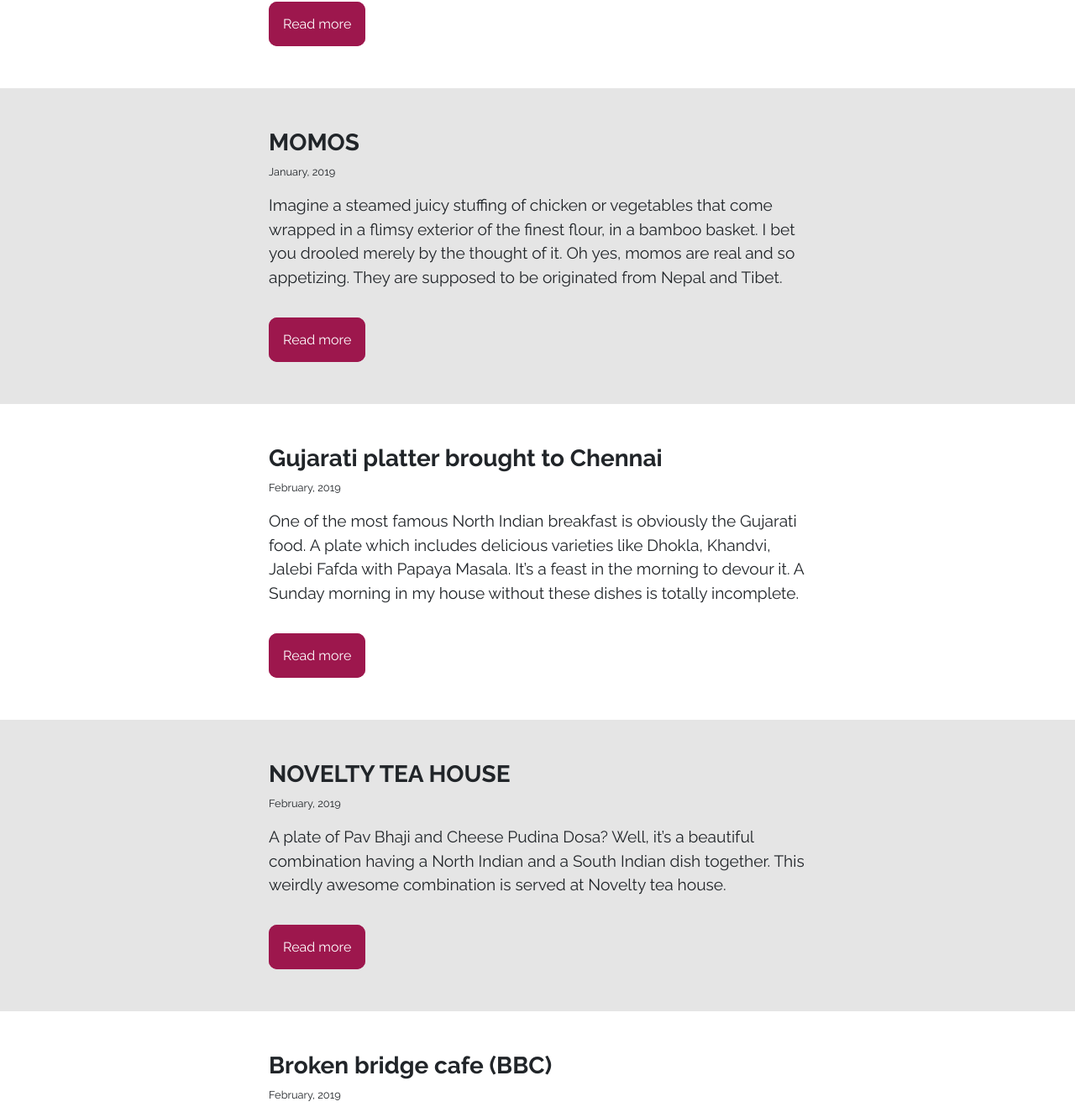
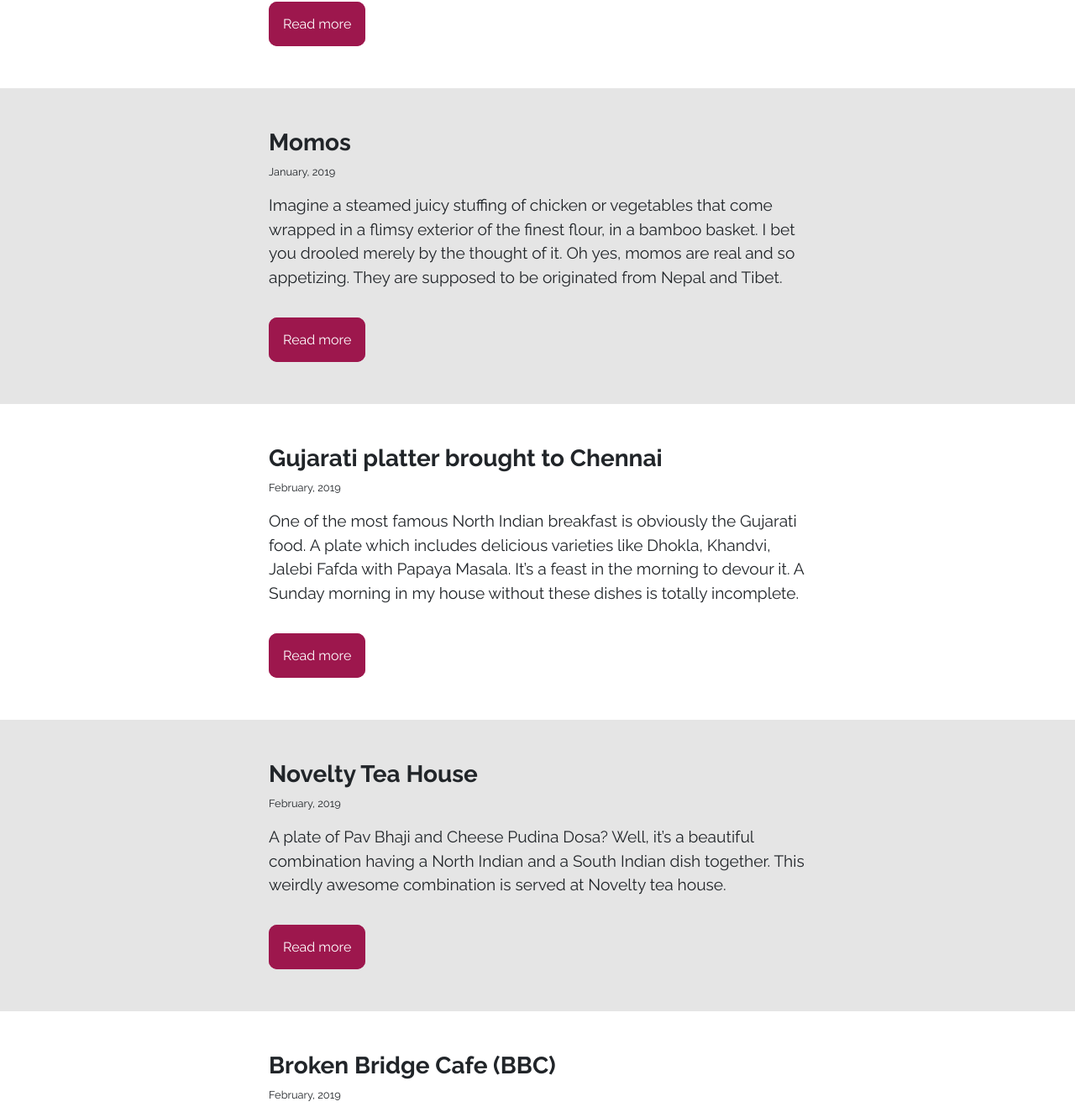
Before and after one commit to muskaanshah/portfolio, a plain HTML site: page blogs.html in a window 1280 px wide. Shown: the part 2242-3560 px from the top of the page at 84% size. Drawn offline with nearby package versions, Linux system fonts and the light colour scheme.

Commit message:
Update blogs.html

```diff
--- a/blogs.html
+++ b/blogs.html
@@ -73,7 +73,7 @@
             more</a><br><br><br>
     </div>
     <div class="container-fluid pb-3">
-        <h3 style="padding-top: 3rem" class="container-centre"><strong>Eating circles</strong></h3>
+        <h3 style="padding-top: 3rem" class="container-centre"><strong>Eating Circles</strong></h3>
         <small style="display: block; padding-top: 0.5rem;" class="container-centre">January, 2019</small>
         <p style="padding: 1rem 0% 3rem; font-size: 120%;" class="container-centre">Being a North Indian who lives in
             Chennai, I have a specific liking towards south indian food and especially if it’s a little different from
@@ -84,7 +84,7 @@
             more</a><br><br><br>
     </div>
     <div class="container-fluid pb-3" style="background-color: var(--bg-grey);">
-        <h3 style="padding-top: 3rem" class="container-centre"><strong>MOMOS</strong></h3>
+        <h3 style="padding-top: 3rem" class="container-centre"><strong>Momos</strong></h3>
         <small style="display: block; padding-top: 0.5rem;" class="container-centre">January, 2019</small>
         <p style="padding: 1rem 0% 3rem; font-size: 120%;" class="container-centre">Imagine a steamed juicy stuffing of
             chicken or vegetables that come wrapped in a flimsy exterior of the finest flour, in a bamboo basket. I bet
@@ -106,7 +106,7 @@
             more</a><br><br><br>
     </div>
     <div class="container-fluid pb-3" style="background-color: var(--bg-grey);">
-        <h3 style="padding-top: 3rem" class="container-centre"><strong>NOVELTY TEA HOUSE</strong></h3>
+        <h3 style="padding-top: 3rem" class="container-centre"><strong>Novelty Tea House</strong></h3>
         <small style="display: block; padding-top: 0.5rem;" class="container-centre">February, 2019</small>
         <p style="padding: 1rem 0% 3rem; font-size: 120%;" class="container-centre">A plate of Pav Bhaji and Cheese
             Pudina Dosa? Well, it’s a beautiful combination having a North Indian and a South Indian dish together. This
@@ -116,7 +116,7 @@
             more</a><br><br><br>
     </div>
     <div class="container-fluid pb-3">
-        <h3 style="padding-top: 3rem" class="container-centre"><strong>Broken bridge cafe (BBC)</strong></h3>
+        <h3 style="padding-top: 3rem" class="container-centre"><strong>Broken Bridge Cafe (BBC)</strong></h3>
         <small style="display: block; padding-top: 0.5rem;" class="container-centre">February, 2019</small>
         <p style="padding: 1rem 0% 3rem; font-size: 120%;" class="container-centre">Ever thought of eating thayir saadam
             in the form of flitters? You heard it right, Broken Bridge cafe in Chennai serves such kind of fusions. It
@@ -136,7 +136,7 @@
             more</a><br><br><br>
     </div>
     <div class="container-fluid pb-3">
-        <h3 style="padding-top: 3rem" class="container-centre"><strong>Shri Vaishnavas chaat house</strong></h3>
+        <h3 style="padding-top: 3rem" class="container-centre"><strong>Shri Vaishnavas Chaat House</strong></h3>
         <small style="display: block; padding-top: 0.5rem;" class="container-centre">February, 2019</small>
         <p style="padding: 1rem 0% 3rem; font-size: 120%;" class="container-centre">Chaat is an all time favourite of
             all age groups. Whether you are hungry or not, there’s always space for chaat in your tummy. One such
```
